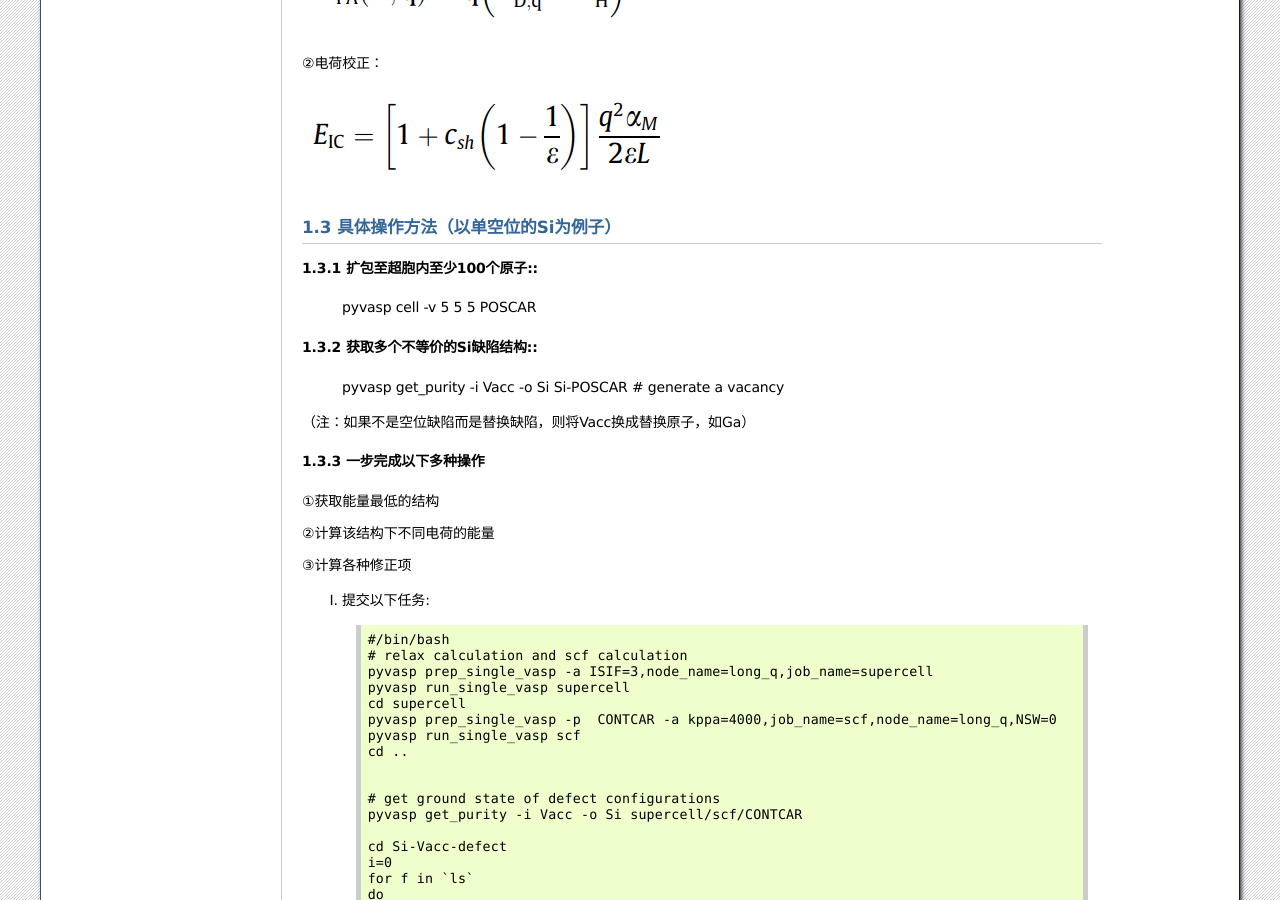
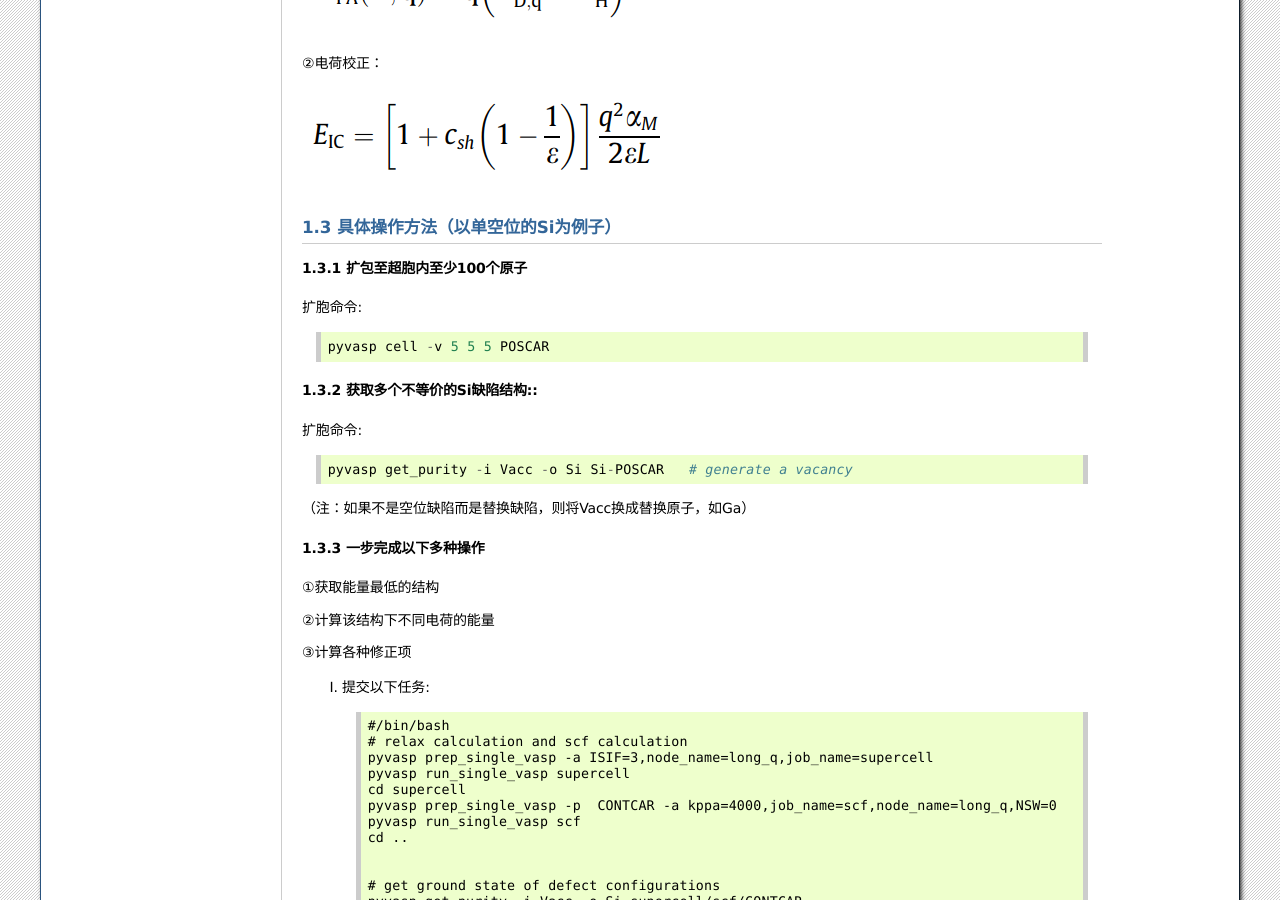
Before and after one commit to ChangChunHe/pyvaspflow, a Sphinx documentation site: the page built from docs/source/example.rst, in a window 1280 px wide and 900 px high, scrolled down 3052 px. Built offline with Sphinx 7.4.7, drawn with Linux system fonts in a browser that asks for light colours; some of the changed text lies outside the part shown.

Commit message:
update docs

```diff
--- a/docs/source/example.rst
+++ b/docs/source/example.rst
@@ -112,14 +112,19 @@ pyvasp get_grd_state::
 1.3 具体操作方法（以单空位的Si为例子）
 ---------
 
-1.3.1 扩包至超胞内至少100个原子::
+1.3.1 扩包至超胞内至少100个原子
 >>>>>>>>>
+
+扩胞命令::
 
 
     pyvasp cell -v 5 5 5 POSCAR
 
 1.3.2 获取多个不等价的Si缺陷结构::
 >>>>>>>>>
+
+扩胞命令::
+
 
     pyvasp get_purity -i Vacc -o Si Si-POSCAR   # generate a vacancy
 
@@ -135,6 +140,7 @@ pyvasp get_grd_state::
 ③计算各种修正项
 
 I. 提交以下任务::
+
 
     #/bin/bash
     # relax calculation and scf calculation
@@ -255,7 +261,8 @@ I. 提供chemical-incar
 
 II. 运行以下命令::
 
-    $ pyvasp chem_pot -r 0 chemical-incar
+
+    pyvasp chem_pot -r 0 chemical-incar
 
 III. 得到目标相图chemical-potential.png以及chemical_log.txt
 
```
